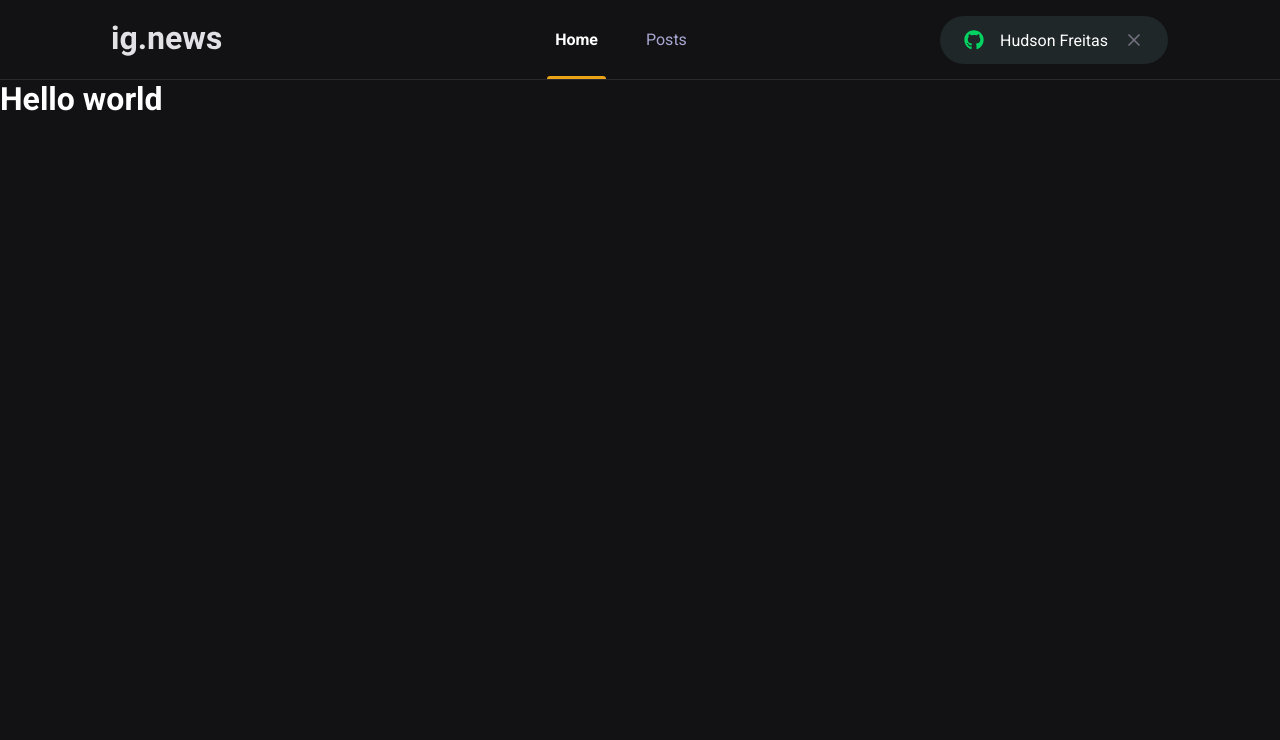
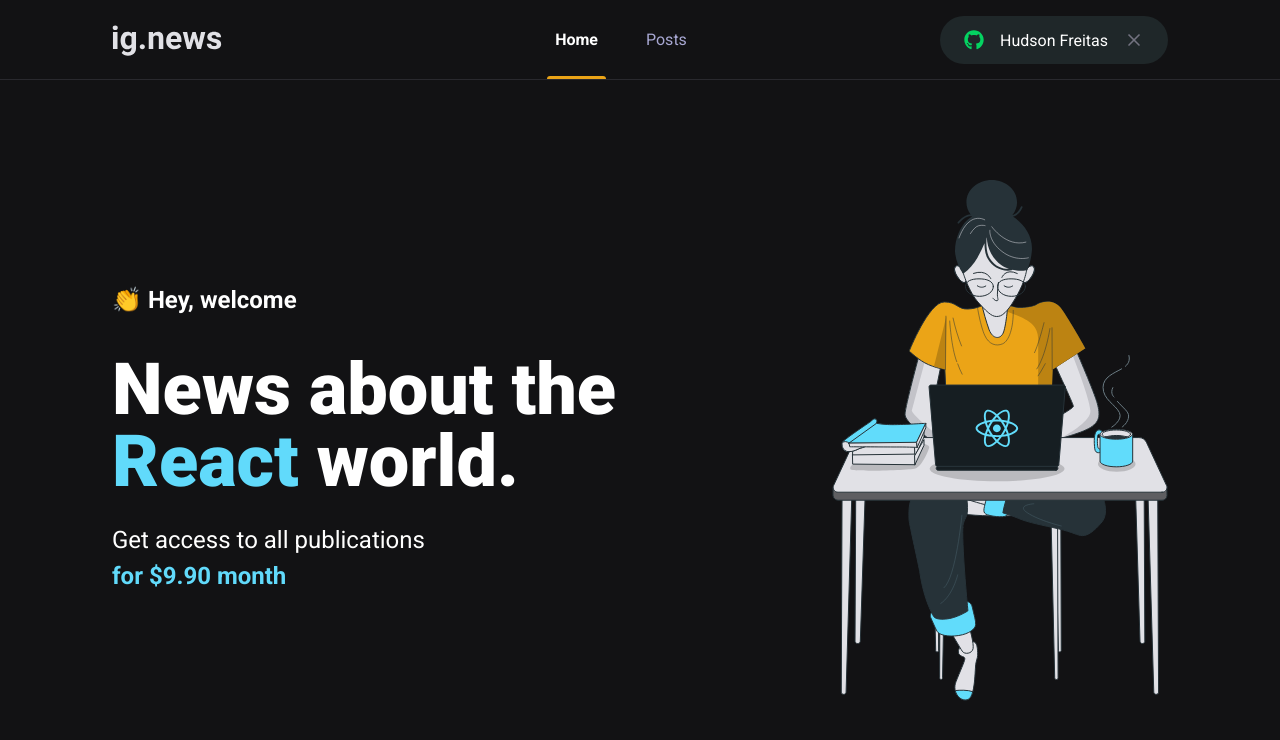
Before and after one commit to Hudsonhfreitas/ignews, a Next.js app: page / in a window 1280 px wide. Shown: the top 740 px of the page. Built offline with nearby package versions, Linux system fonts and the light colour scheme.

Commit message:
feat: styling home page

```diff
--- /dev/null
+++ b/src/pages/home.module.scss
@@ -0,0 +1,41 @@
+.contentContainer {
+    max-width: 1120px;
+    margin: 0 auto;
+    padding: 0 2rem;
+    height: calc(100vh - 5rem);
+
+    display: flex;
+    align-items: center;
+    justify-content: space-between;
+}
+
+.hero {
+    max-width: 600px;
+
+    > span {
+        font-size: 1.5rem;
+        font-weight: bold;
+    }
+
+    h1 {
+        font-size: 4.5rem;
+        line-height: 4.5rem;
+        font-weight: 900;
+        margin-top: 2.5rem;
+
+        span {
+            color: var(--cyan-500)
+        }
+    }
+
+    p {
+        font-size: 1.5rem;
+        line-height: 2.25rem;
+        margin-top: 1.5rem;
+
+        span {
+            color: var(--cyan-500);
+            font-weight: bold;
+        }
+    }
+}
--- a/src/pages/index.tsx
+++ b/src/pages/index.tsx
@@ -1,12 +1,25 @@
-import Head from "next/head"
+import Head from "next/head";
+
+import styles from "./home.module.scss"
 
 export default function Home() {
   return (
     <>
       <Head>
-        <title>Início | ig.news</title>
+        <title>Home | ig.news</title>
       </Head>
-      <h1>Hello world</h1>
+      <main className={styles.contentContainer}>
+        <section className={styles.hero}>
+            <span>👏 Hey, welcome</span>
+            <h1>News about the <span>React</span> world.</h1>
+            <p>
+              Get access to all publications <br />
+              <span>for $9.90 month</span>
+            </p>
+        </section>
+
+        <img src="/images/avatar.svg" alt="Girl coding" />
+      </main>
     </>
   )
 }
```
Also changed, not shown: public/images/avatar.svg (renamed from public/images/Mulher.svg).
